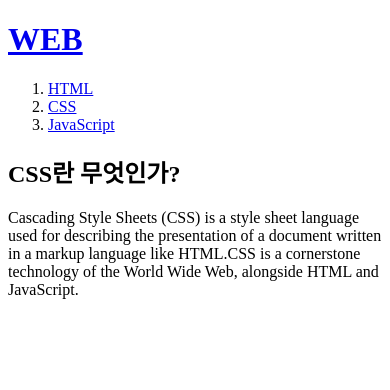
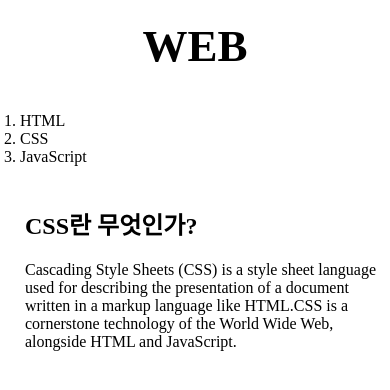
Before and after one commit to iheom130/box, a plain HTML site: page 2.html in a window 390 px wide. Drawn offline with Linux system fonts and the light colour scheme; a script that the page names is missing.

Commit message:
Add files via upload

```diff
--- a/2.html
+++ b/2.html
@@ -12,19 +12,68 @@
 
   gtag('config', 'UA-139415935-1');
 </script>
+<link rel="stylesheet" href="style.css">
+<!--body{
+  margin:0px;
+}
+h1{
+  font-size: 45px;
+  text-align: center;
+  border-bottom:1px solid gray;
+  margin:0px;
+  padding:20px;
+}
 
+a{
+  color:black;
+  text-decoration: none;
+}
+ol{
+  border-right:1px solid gray;
+  width:100px;
+  margin:0;
+  padding:20px;
+}
+#grid{
+  display:grid;
+  grid-template-columns: 150px 1fr;
+}
+#grid ol{
+  padding-left:33px;
+}
+#grid #article{
+padding-left:25px;
+}
+@madia(max-width: 800px){
+  #grid{
+    display: block;
+  }
+
+}-->
 </head>
 <body>
   <h1><a href="index.html">WEB</a></h1>
+  <div id="grid">
   <ol>
-    <li><a href="1.html">HTML</a></li>
-    <li><a href="2.html">CSS</a></li>
+    <li><a href="1.html" >HTML</a></li>
+    <li><a href="2.html" >CSS</a></li>
     <li><a href="3.html">JavaScript</a></li>
   </ol>
+  <div id="article">
+  <!--
+  <h1><a href="index.html"><font color="red">WEB</font></a></h1>
+  <ol>
+    <li><a href="1.html"><font color="red">HTML</font></a></li>
+    <li><a href="2.html"><font color="red">CSS</font></a></li>
+    <li><a href="3.html"><font color="red">JavaScript</font></a></li>
+  </ol>
+-->
 <h2>CSS란 무엇인가?</h2>
 <p>
   Cascading Style Sheets (CSS) is a style sheet language used for describing the presentation of a document written in a markup language like HTML.CSS is a cornerstone technology of the World Wide Web, alongside HTML and JavaScript.
-</p>
+    </p>
+  </div>
+</div>
 
 <p>
 
--- /dev/null
+++ b/style.css
@@ -0,0 +1,39 @@
+
+body {
+              margin: 0px;
+          }
+          a {
+              color: black;
+              text-decoration: none;
+          }
+          h1 {
+              font-size: 45px;
+              text-align: center;
+              border-bottom: 1px solid gray;
+              margin: 0px;
+              padding: 20px;
+          }
+          ol {
+              border-right: 1px solid gray;
+              width: 100px;
+              margin: 0;
+              padding: 20px;
+          }
+          #grid {
+              display: grid;
+              grid-template-columns: 150px 1fr;
+          }
+          #article {
+              padding-left: 25px;
+          }
+          @media (max-width: 800px) {
+              #grid {
+                  display: block;
+              }
+              ol{
+                border-right:none;
+              }
+              h1{
+                border-bottom:none
+              }
+          }
```
Also changed, not shown: 1.html (+8 -1 lines), 3.html (+5 -2 lines), box.html (added, +20 -0 lines), grid.html (added, +23 -0 lines), index.html (+5 -0 lines), mediaquery.html (added, +23 -0 lines).
